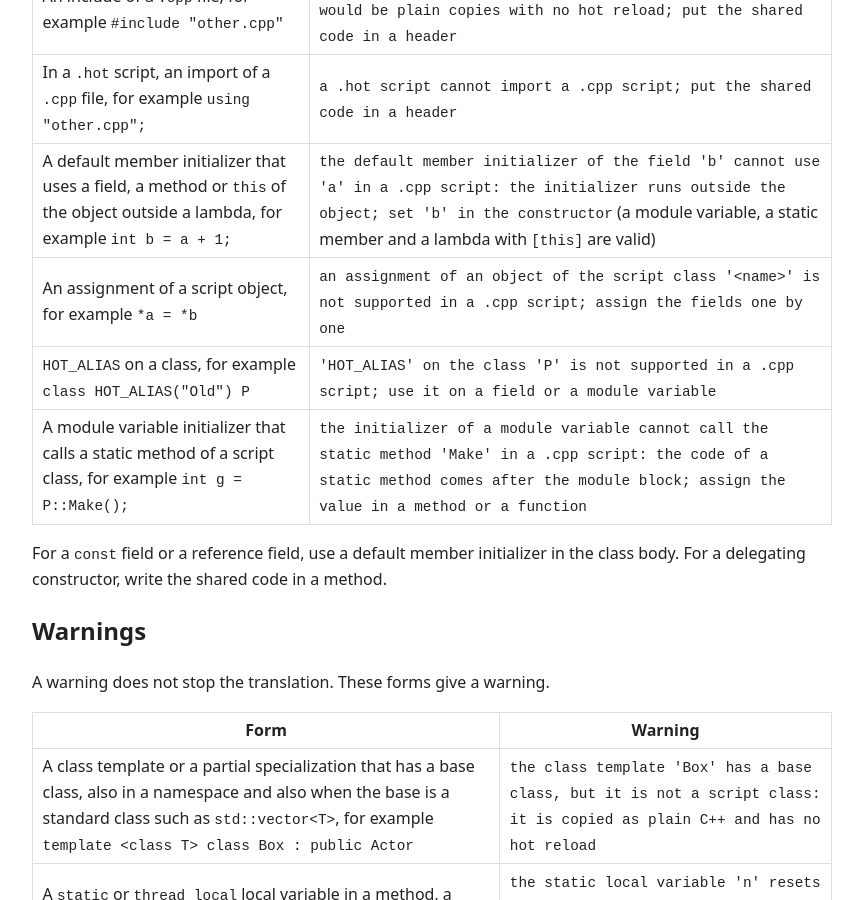
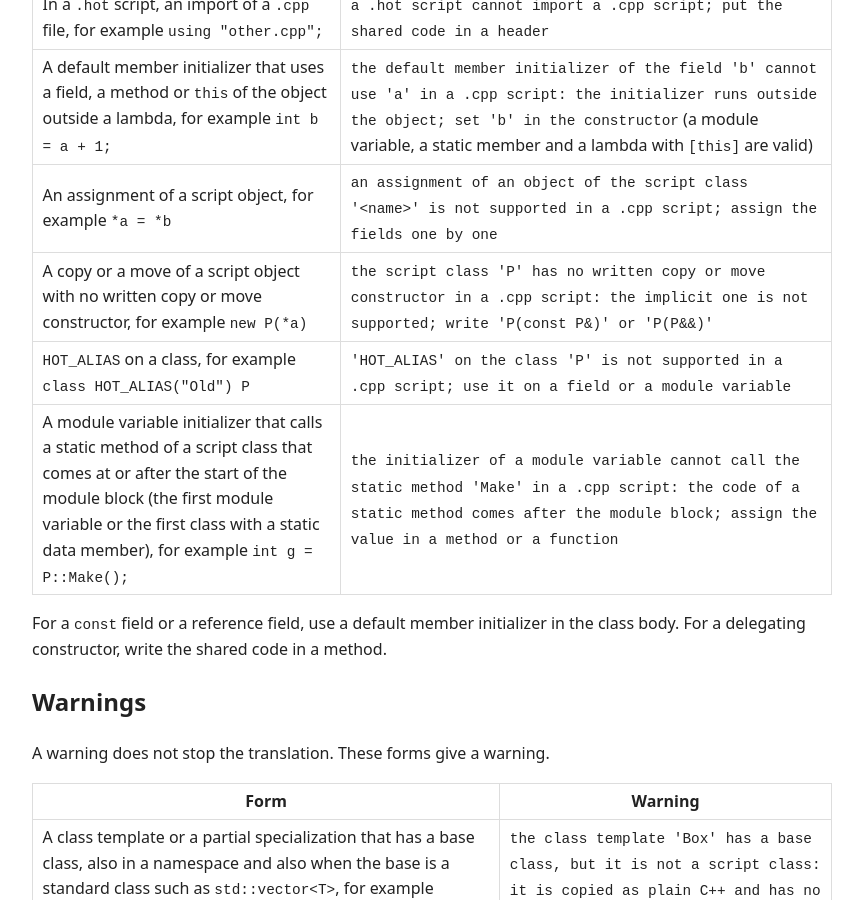
Before and after one commit to rokups/hotpp, a Jekyll site: the page built from doc/cpp-limits.md, in a window 1280 px wide and 900 px high, scrolled down 5640 px. Shown: the whole window, without its empty margins (224-1087 px from the left). Built offline with Jekyll 4.4.1, drawn with Linux system fonts in a browser that asks for light colours; some of the changed text lies outside the part shown.

Commit message:
Document the .cpp static method call and implicit copy rules

```diff
--- a/doc/cpp-limits.md
+++ b/doc/cpp-limits.md
@@ -81,8 +81,9 @@ The first version gives an error for each form in this list. The text in the sec
 | In a `.hot` script, an import of a `.cpp` file, for example `using "other.cpp";` | `a .hot script cannot import a .cpp script; put the shared code in a header` |
 | A default member initializer that uses a field, a method or `this` of the object outside a lambda, for example `int b = a + 1;` | `the default member initializer of the field 'b' cannot use 'a' in a .cpp script: the initializer runs outside the object; set 'b' in the constructor` (a module variable, a static member and a lambda with `[this]` are valid) |
 | An assignment of a script object, for example `*a = *b` | `an assignment of an object of the script class '<name>' is not supported in a .cpp script; assign the fields one by one` |
+| A copy or a move of a script object with no written copy or move constructor, for example `new P(*a)` | `the script class 'P' has no written copy or move constructor in a .cpp script: the implicit one is not supported; write 'P(const P&)' or 'P(P&&)'` |
 | `HOT_ALIAS` on a class, for example `class HOT_ALIAS("Old") P` | `'HOT_ALIAS' on the class 'P' is not supported in a .cpp script; use it on a field or a module variable` |
-| A module variable initializer that calls a static method of a script class, for example `int g = P::Make();` | `the initializer of a module variable cannot call the static method 'Make' in a .cpp script: the code of a static method comes after the module block; assign the value in a method or a function` |
+| A module variable initializer that calls a static method of a script class that comes at or after the start of the module block (the first module variable or the first class with a static data member), for example `int g = P::Make();` | `the initializer of a module variable cannot call the static method 'Make' in a .cpp script: the code of a static method comes after the module block; assign the value in a method or a function` |
 
 For a `const` field or a reference field, use a default member initializer in the class body. For a delegating constructor, write the shared code in a method.
 
@@ -97,7 +98,9 @@ A warning does not stop the translation. These forms give a warning.
 
 An explicit constructor, for example `explicit Player(int hp)`, is allowed. It is a normal constructor.
 
-A written copy constructor `Player(const Player& o)` and a written move constructor `Player(Player&& o)` are allowed. They are normal constructors: `new Player(*p)` calls the copy constructor. With no written copy or move constructor, `new Player(*p)` gives a C++ error in the generated code: `no matching function for call to 'Player__new'`.
+A written copy constructor `Player(const Player& o)` and a written move constructor `Player(Player&& o)` are allowed. They are normal constructors: `new Player(*p)` calls the copy constructor.
+
+A module variable initializer can call a static method of a script class that comes before the first module variable, for example `int made = Player::Make();`.
 
 A script class can have one native base and more native interface bases, for example `class Player : public Actor, public IDamageable`. The interface must come from a header. A class of the script file is not a valid base.
 
```
